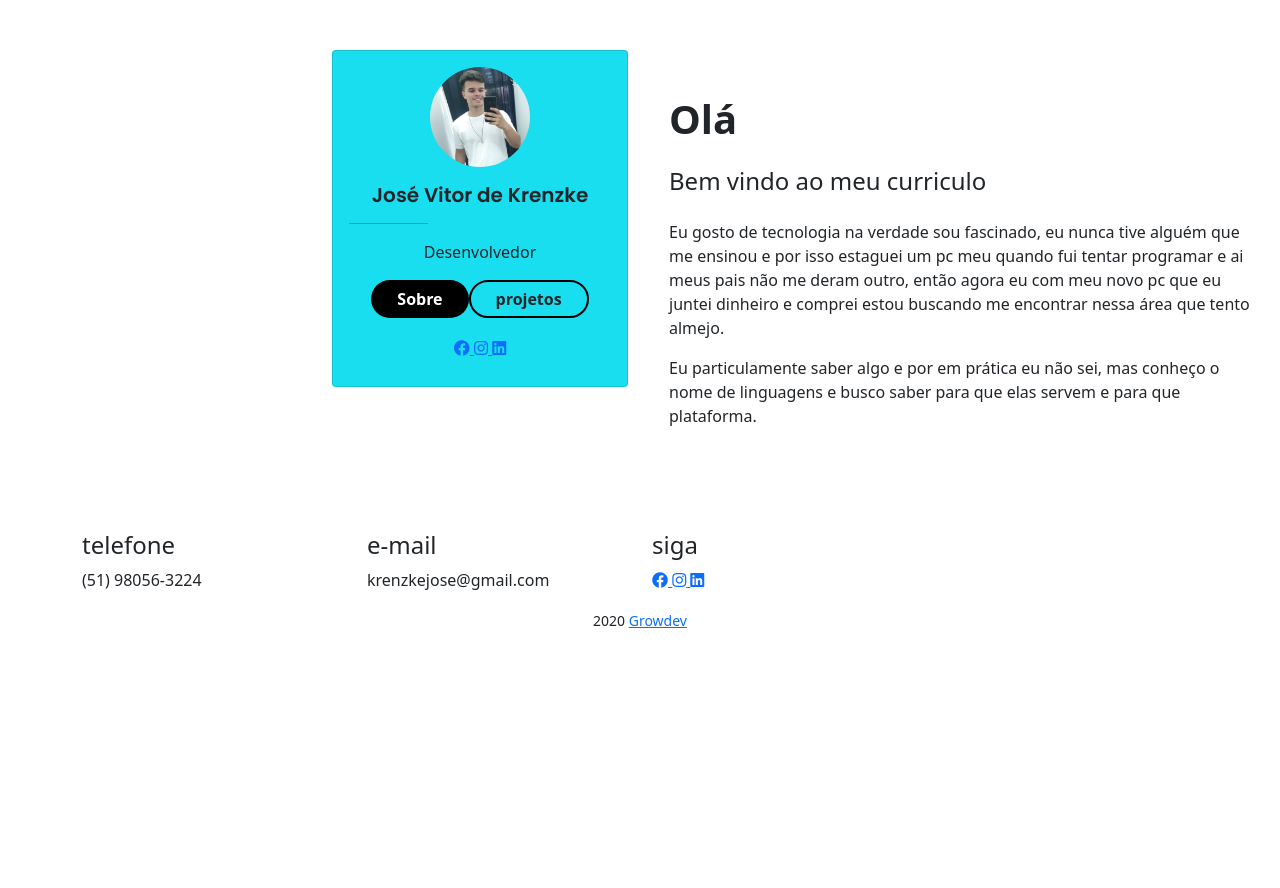
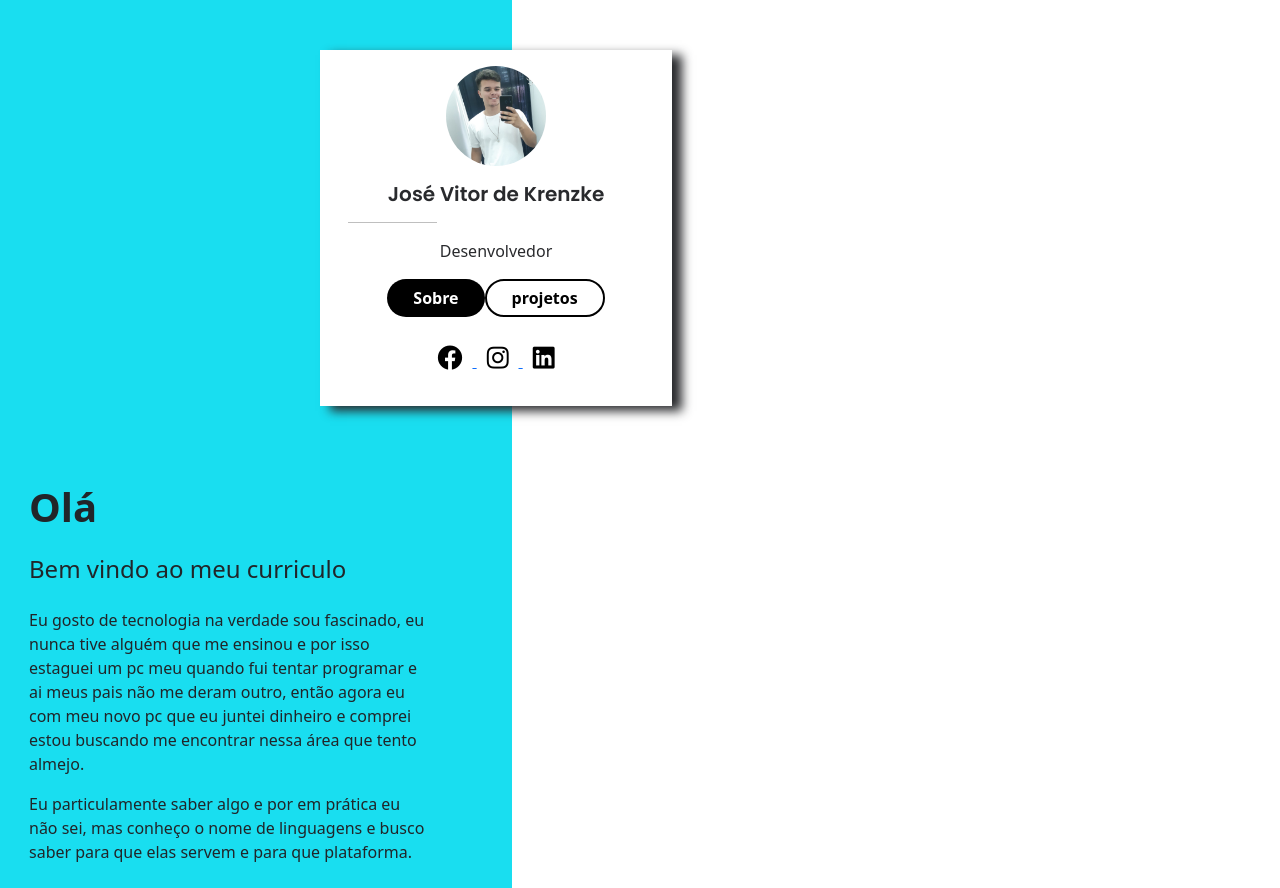
Before and after one commit to JoseKrenzke/bootstrap, a plain HTML site: page index.html in a window 1280 px wide. Shown: the top 888 px of the page. Before the commit the page ends 800 px from the top, so only its background shows below. Drawn offline with Linux system fonts and the light colour scheme.

Commit message:
atualizando erros de digitação

```diff
--- a/css/styles.css
+++ b/css/styles.css
@@ -44,28 +44,34 @@ body{
     padding: 5px 25px;
     font-weight: 600;
 }
-.icon-redes-sociais{
+
+.icon-redes-sociais {
     text-align: center;
     padding: 10px;
 }
+
 .title-text{
     margin-top: 1em;
     font-weight: 600;
 }
+
 .title-subtitle{
     margin: 1em 0;
 }
+
 .text{
     padding: 5px 17px;
 }
-.link-redes-sociais{
+.links-redes-sociais{
     text-decoration: none;
 }
-.link-redes-sociais{
+
+.links-redes-sociais i{
     color: black;
     font-size: 25px;
     padding: 10px;
 }
+
 #footer-elentos{
     display: flex;
     justify-content: space-between;
@@ -73,7 +79,7 @@ body{
 #footer-elementos .email{
     padding: 15px 0px 15px 0px;
 }
-@media (min-900px){
+@media (min-width: 900px){
 
     .container-linear{
         background:linear-gradient(to left, #ffff 60%, #19def0 40%);
@@ -83,9 +89,19 @@ body{
         justify-content: flex-end;
         align-content: center;
         background-color: #ffff !important;
+        box-shadow: 10px 5px 10px 0px #292a2d;
+        width: 22em;
+        border: none !important;
+    }
+
+    .card-perfil{
+        background-color: #fff !important;
+        color: #292a2d;
         box-shadow: none !important;
-        width: 18em;
+        width: 22em;
         border: none !important;
+
+
     }
     .btn-card{
         color: black !important;
```
